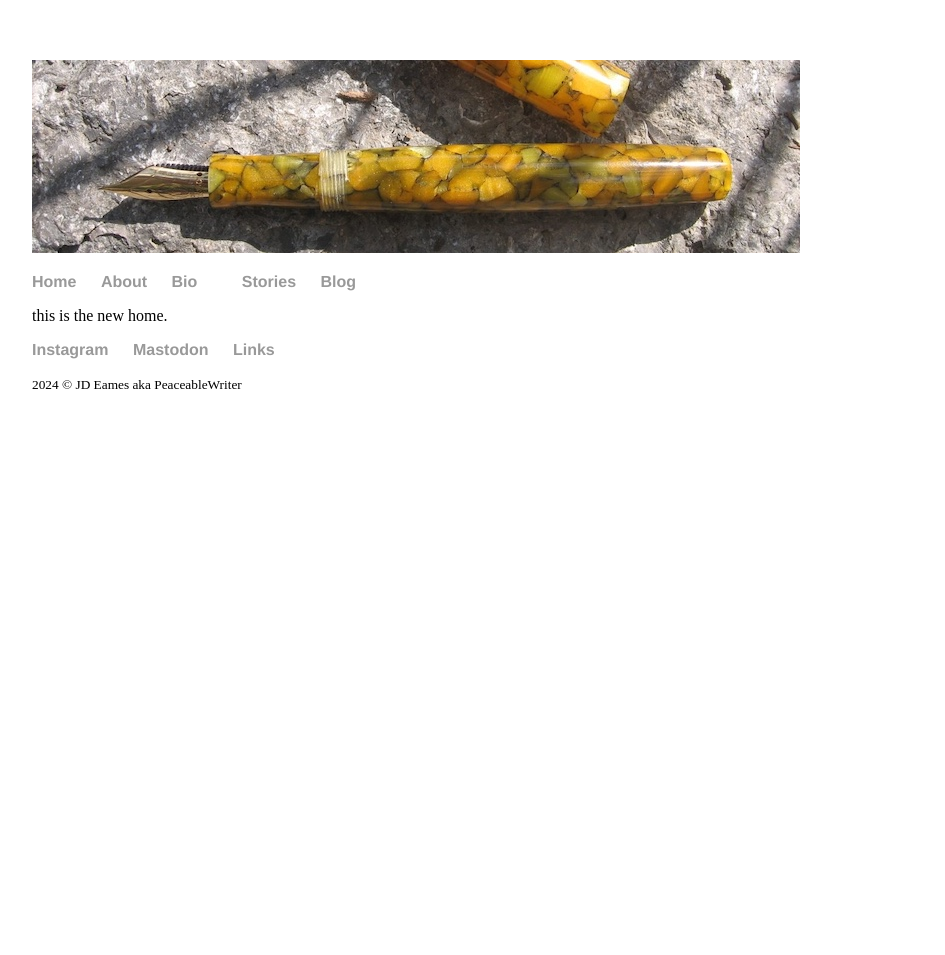
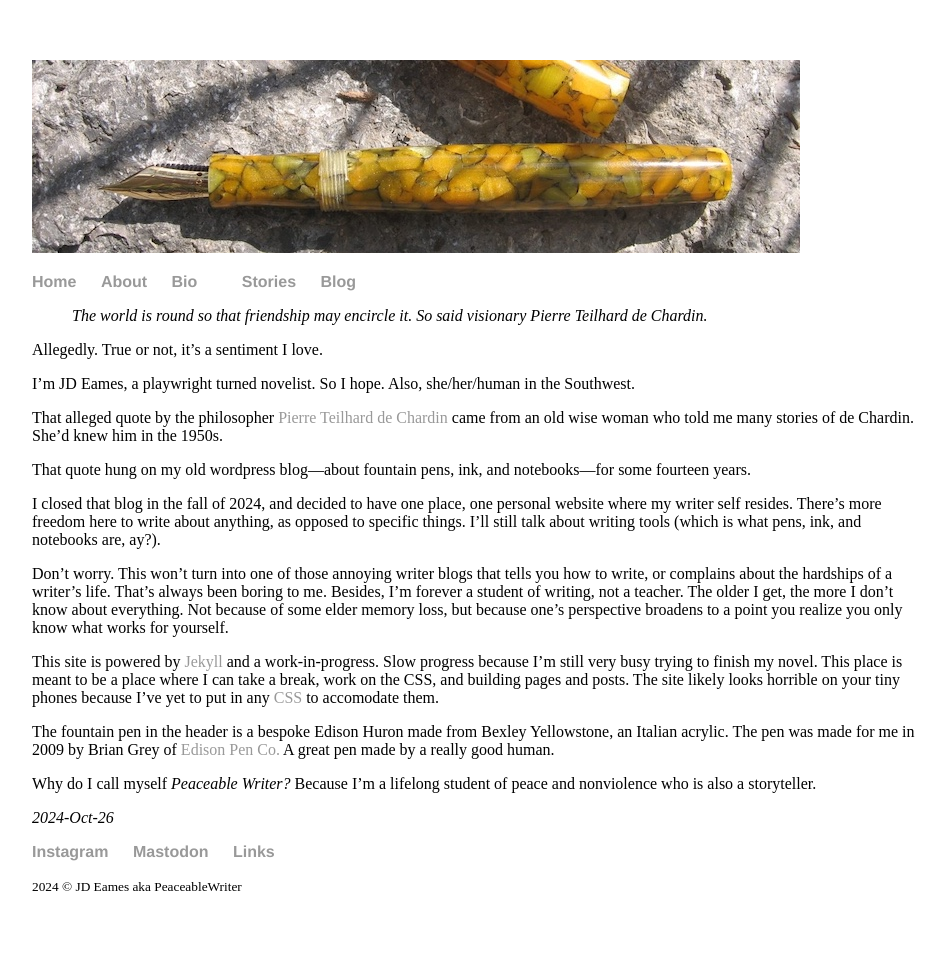
Before and after one commit to jdeames/jdeames.github.io, a Jekyll site: the page built from about.md, in a window 1280 px wide. Shown: the whole page, without its empty margins (160-1105 px from the left). Built offline with Jekyll 4.4.1, drawn with Linux system fonts in a browser that asks for light colours; before the commit the page ends 900 px from its top, so only the background shows below that.

Commit message:
official about page

```diff
--- a/about.md
+++ b/about.md
@@ -6,4 +6,24 @@ exclude: false
 published: true
 ---
 
-this is the new home.
+<blockquote><em>The world is round so that friendship may encircle it. So said visionary Pierre Teilhard de Chardin.</em></blockquote>
+
+Allegedly. True or not, it's a sentiment I love.
+
+I'm JD Eames, a playwright turned novelist. So I hope. Also, she/her/human in the Southwest.
+
+That alleged quote by the philosopher <a href="https://www.britannica.com/biography/Pierre-Teilhard-de-Chardin">Pierre Teilhard de Chardin</a> came from an old wise woman who told me many stories of de Chardin. She'd knew him in the 1950s.
+
+That quote hung on my old wordpress blog—about fountain pens, ink, and notebooks—for some fourteen years.
+
+I closed that blog in the fall of 2024, and decided to have one place, one personal website where my writer self resides. There's more freedom here to write about anything, as opposed to specific things. I'll still talk about writing tools (which is what pens, ink, and notebooks are, ay?).
+
+Don't worry. This won't turn into one of those annoying writer blogs that tells you how to write, or complains about the hardships of a writer's life. That's always been boring to me. Besides, I'm forever a student of writing, not a teacher. The older I get, the more I don't know about everything. Not because of some elder memory loss, but because one's perspective broadens to a point you realize you only know what works for yourself.
+
+This site is powered by [Jekyll](https://jekyllrb.com) and a work-in-progress. Slow progress because I'm still very busy trying to finish my novel. This place is meant to be a place where I can take a break, work on the CSS, and building pages and posts. The site likely looks horrible on your tiny phones because I've yet to put in any [CSS](https://developer.mozilla.org/en-US/docs/Web/CSS) to accomodate them.
+
+The fountain pen in the header is a bespoke Edison Huron made from Bexley Yellowstone, an Italian acrylic. The pen was made for me in 2009 by Brian Grey of [Edison Pen Co.](https://edisonpen.com) A great pen made by a really good human.
+
+Why do I call myself *Peaceable Writer?* Because I'm a lifelong student of peace and nonviolence who is also a storyteller.
+
+*2024-Oct-26*
```
